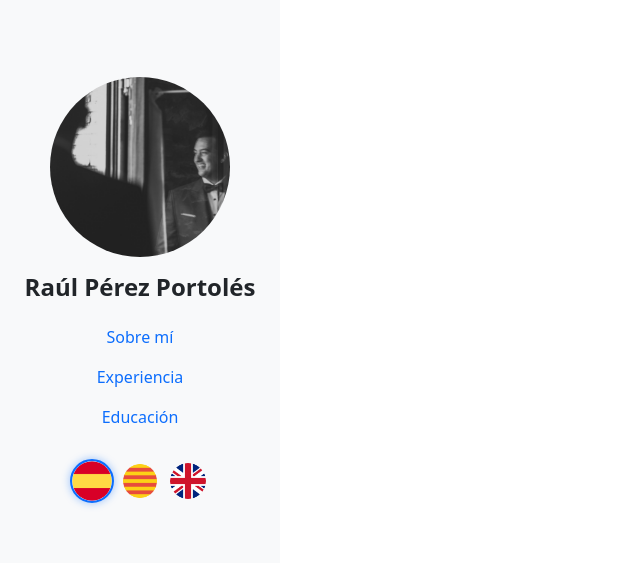
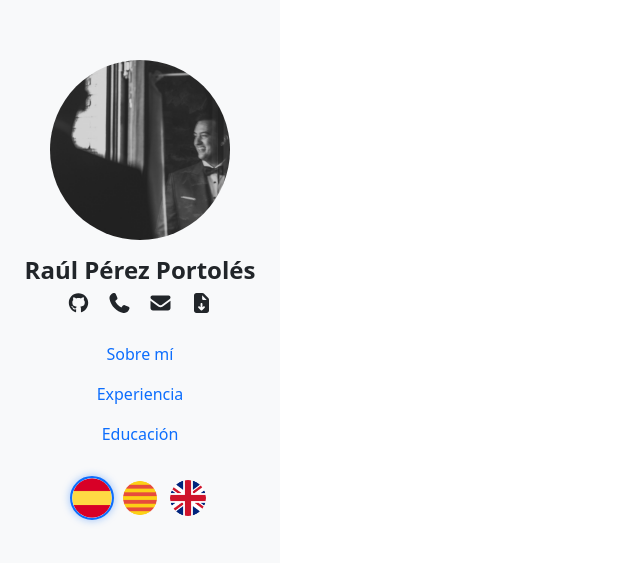
Before and after one commit to PerezRaul/portfolio, a Vue app: page /portfolio/education in a window 1280 px wide. Shown: the part 111-674 px from the top of the page, without its empty margins (0-640 px from the left). Built offline with nearby package versions, Linux system fonts and the light colour scheme.

Commit message:
Changes in Navbar
Changes:
- Install font awesome icons to project
- Add library and icons in main.js
- Add cv file to download
- Changes in Navbar component, add social media icons

```diff
--- a/package.json
+++ b/package.json
@@ -13,6 +13,11 @@
     "deploy": "gh-pages -d dist"
   },
   "dependencies": {
+    "@fortawesome/fontawesome-svg-core": "^7.0.1",
+    "@fortawesome/free-brands-svg-icons": "^7.0.1",
+    "@fortawesome/free-regular-svg-icons": "^7.0.1",
+    "@fortawesome/free-solid-svg-icons": "^7.0.1",
+    "@fortawesome/vue-fontawesome": "^3.1.2",
     "bootstrap": "^5.3.0",
     "vue": "^3.5.18",
     "vue-i18n": "^9.14.5",
--- a/src/components/Navbar.vue
+++ b/src/components/Navbar.vue
@@ -5,11 +5,24 @@
         :src="userImage"
         alt="Foto de perfil"
         class="rounded-circle mb-3"
-        style="width:180px; height:180px; object-fit:cover;"
+        style="width: 180px; height: 180px; object-fit: cover;"
       />
-      <h4 class="fw-bold mb-0">Raúl Pérez Portolés</h4>
+      <h4 class="fw-bold mb-1">Raúl Pérez Portolés</h4>
+      <div class="d-flex justify-content-center gap-3">
+        <a href="https://github.com/PerezRaul" target="_blank" rel="noopener noreferrer" class="text-dark fs-5">
+          <font-awesome-icon :icon="['fab', 'github']" />
+        </a>
+        <a href="tel:+34633053118" class="text-dark fs-5">
+          <font-awesome-icon icon="phone" />
+        </a>
+        <a href="mailto:raul.perez.portoles@gmail.com" class="text-dark fs-5">
+          <font-awesome-icon icon="envelope" />
+        </a>
+        <a :href="cvFile" download class="text-dark fs-5">
+          <font-awesome-icon icon="file-download" />
+        </a>
+      </div>
     </div>
-
     <ul class="nav nav-pills flex-column mb-4">
       <li v-for="menu in menus" :key="menu.path" class="nav-item">
         <router-link
@@ -43,6 +56,7 @@ import userImage from '@/assets/images/profile/raul.jpg'
 import logoES from '@/assets/images/languages/es.png'
 import logoCAT from '@/assets/images/languages/cat.png'
 import logoEN from '@/assets/images/languages/en.png'
+import cvFile from '@/assets/documents/cv.pdf'
 
 const { locale } = useI18n()
 const currentLocale = locale
--- a/src/main.js
+++ b/src/main.js
@@ -6,4 +6,11 @@ import i18n from './locales'
 import 'bootstrap/dist/css/bootstrap.min.css'
 import 'bootstrap/dist/js/bootstrap.bundle.min.js'
 
-createApp(App).use(router).use(i18n).mount('#app')
+import { library } from '@fortawesome/fontawesome-svg-core'
+import { FontAwesomeIcon } from '@fortawesome/vue-fontawesome'
+import { faPhone, faEnvelope, faFileDownload } from '@fortawesome/free-solid-svg-icons'
+import { faGithub } from '@fortawesome/free-brands-svg-icons'
+
+library.add(faPhone, faEnvelope, faFileDownload, faGithub)
+
+createApp(App).component('font-awesome-icon', FontAwesomeIcon).use(router).use(i18n).mount('#app')
```
Also changed, not shown: 2 other files (tests, documents, lock files or other folders).
